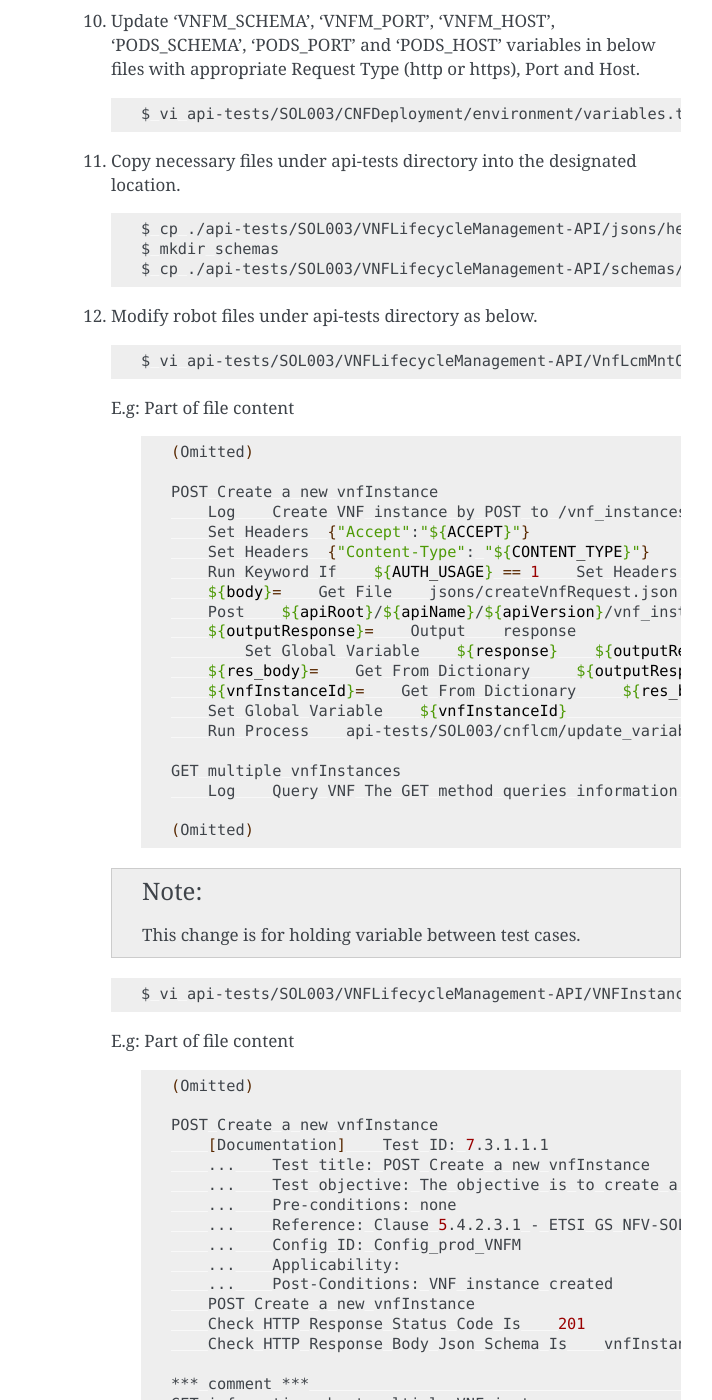
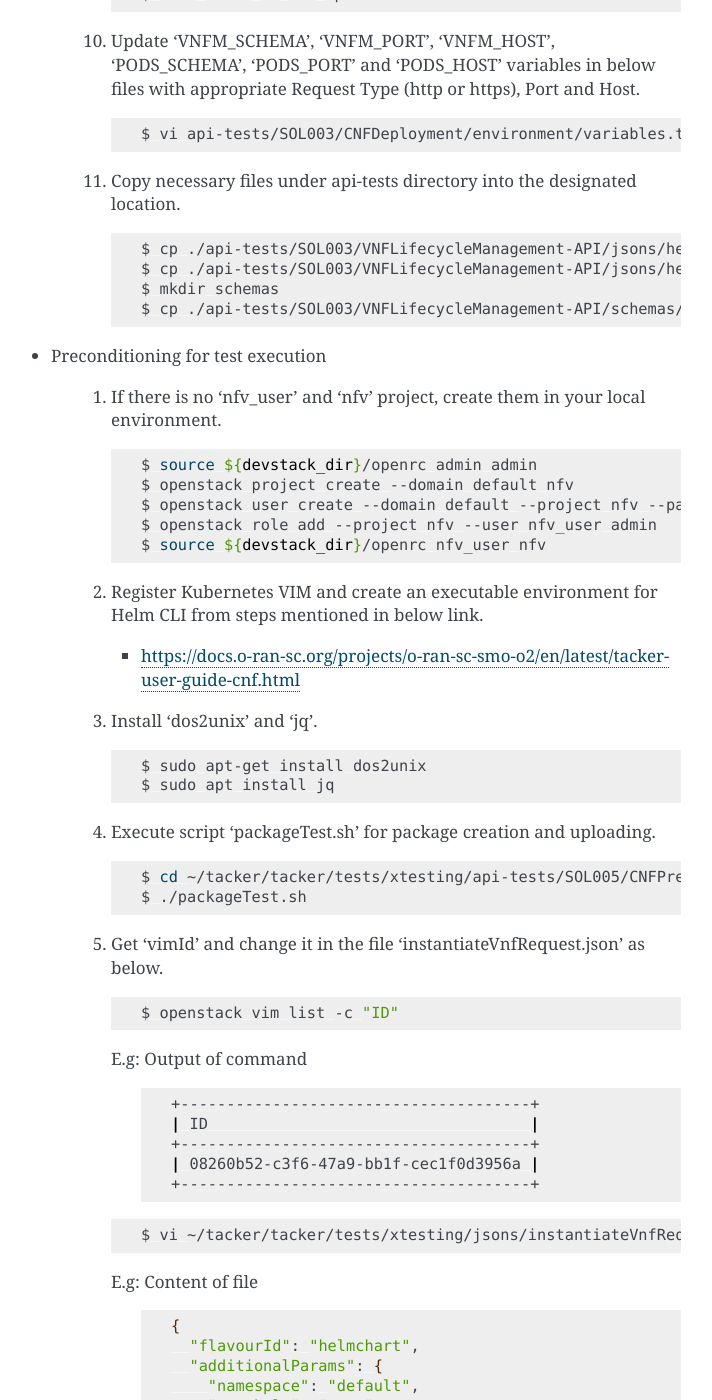
Before and after one commit to o-ran-sc/smo-o2, a Sphinx documentation site: the page built from docs/developer-guide.rst, in a window 1280 px wide and 1400 px high, scrolled down 1843 px. Shown: the whole window, without its empty margins (399-1111 px from the left). Built offline with Sphinx 7.4.7, drawn with Linux system fonts in a browser that asks for light colours; some of the changed text lies outside the part shown.

Commit message:
Add Heal VNFC conformance test in Xtesting
This patch adds a new conformance test for healing VNFC based on
ETSI NFV-TST 010 specification with Xtesting.

Issue-ID: SMO-119
Change-Id: Ie30b396256c40489f179efe9ebf471f08657362d
Signed-off-by: Koichi Edagawa <edagawa.kc@nec.com>

```diff
--- a/docs/developer-guide.rst
+++ b/docs/developer-guide.rst
@@ -81,6 +81,7 @@
 
       .. code:: bash
 
+         $ cp -r /tmp/o2/tacker/tacker/tests/xtesting/api-tests/SOL002/cnflcm ./api-tests/SOL002
          $ cp -r /tmp/o2/tacker/tacker/tests/xtesting/api-tests/SOL003/CNFDeployment ./api-tests/SOL003
          $ cp -r /tmp/o2/tacker/tacker/tests/xtesting/api-tests/SOL003/cnflcm ./api-tests/SOL003
          $ cp -r /tmp/o2/tacker/tacker/tests/xtesting/api-tests/SOL005/CNFPrecondition ./api-tests/SOL005
@@ -114,76 +115,9 @@
       .. code:: bash
 
          $ cp ./api-tests/SOL003/VNFLifecycleManagement-API/jsons/healVnfRequest.json ./jsons
+         $ cp ./api-tests/SOL003/VNFLifecycleManagement-API/jsons/healVnfRequest.json ./jsons/healVnfcRequest.json
          $ mkdir schemas
          $ cp ./api-tests/SOL003/VNFLifecycleManagement-API/schemas/vnfInstance.schema.json ./schemas
-
-   12. Modify robot files under api-tests directory as below.
-
-      .. code:: bash
-
-         $ vi api-tests/SOL003/VNFLifecycleManagement-API/VnfLcmMntOperationKeywords.robot
-
-      E.g: Part of file content
-
-         .. code:: bash
-
-            (Omitted)
-
-            POST Create a new vnfInstance
-                Log    Create VNF instance by POST to /vnf_instances
-                Set Headers  {"Accept":"${ACCEPT}"}
-                Set Headers  {"Content-Type": "${CONTENT_TYPE}"}
-                Run Keyword If    ${AUTH_USAGE} == 1    Set Headers    {"${AUTHORIZATION_HEADER}":"${AUTHORIZATION_TOKEN}"}
-                ${body}=    Get File    jsons/createVnfRequest.json
-                Post    ${apiRoot}/${apiName}/${apiVersion}/vnf_instances    ${body}
-                ${outputResponse}=    Output    response
-                    Set Global Variable    ${response}    ${outputResponse}
-                ${res_body}=    Get From Dictionary     ${outputResponse}    body                       # Add this line
-                ${vnfInstanceId}=    Get From Dictionary     ${res_body}    id                          # Add this line
-                Set Global Variable    ${vnfInstanceId}                                                 # Add this line
-                Run Process    api-tests/SOL003/cnflcm/update_variable.sh  ${vnfInstanceId}  shell=yes  # Add this line
-
-            GET multiple vnfInstances
-                Log    Query VNF The GET method queries information about multiple VNF instances.
-
-            (Omitted)
-
-      .. note::
-
-         This change is for holding variable between test cases.
-
-      .. code:: bash
-
-         $ vi api-tests/SOL003/VNFLifecycleManagement-API/VNFInstances.robot
-
-      E.g: Part of file content
-
-         .. code:: bash
-
-            (Omitted)
-
-            POST Create a new vnfInstance
-                [Documentation]    Test ID: 7.3.1.1.1
-                ...    Test title: POST Create a new vnfInstance
-                ...    Test objective: The objective is to create a new VNF instance resource
-                ...    Pre-conditions: none
-                ...    Reference: Clause 5.4.2.3.1 - ETSI GS NFV-SOL 003 [1] v2.6.1
-                ...    Config ID: Config_prod_VNFM
-                ...    Applicability:
-                ...    Post-Conditions: VNF instance created
-                POST Create a new vnfInstance
-                Check HTTP Response Status Code Is    201
-                Check HTTP Response Body Json Schema Is    vnfInstance
-
-            *** comment ***                                           # Add this line
-            GET information about multiple VNF instances
-                [Documentation]    Test ID: 7.3.1.1.2
-
-            (Omitted)
-
-      .. note::
-
-         This change is for avoiding running unnecessary test cases.
 
 * Preconditioning for test execution
 
@@ -213,7 +147,7 @@
       .. code:: bash
 
          $ cd ~/tacker/tacker/tests/xtesting/api-tests/SOL005/CNFPrecondition
-         $ ./packageTest.sh ../../SOL003/VNFLifecycleManagement-API/environment/configuration.txt
+         $ ./packageTest.sh
 
    5. Get 'vimId' and change it in the file 'instantiateVnfRequest.json' as below.
 
@@ -279,23 +213,15 @@
 
 * Testing steps
 
-   1. Verify Vnflcm Create and Instantiate.
+   1. Verify Vnflcm Create, Instantiate and Heal.
 
       .. code:: bash
 
          $ cd ~/tacker/tacker/tests/xtesting/
          $ . xtesting-py3/bin/activate
-         $ sudo xtesting-py3/bin/run_tests -t cnf-instantiate
+         $ sudo xtesting-py3/bin/run_tests -t cnf-lcm-validation
 
-   2. Verify Heal
-
-      .. code:: bash
-
-         $ cd ~/tacker/tacker/tests/xtesting/
-         $ . xtesting-py3/bin/activate
-         $ sudo xtesting-py3/bin/run_tests -t cnf-heal-validation
-
-   3. Verify getting all pods and getting specific pod.
+   2. Verify getting all pods and getting specific pod.
 
       .. code:: bash
 
@@ -330,7 +256,7 @@
             |   cnf-deployments-validation  |       smo       |      00:01       |      PASS      |
             +-------------------------------+-----------------+------------------+----------------+
 
-   4. For Re-testing, user must delete all the VNF instances and packages created in the above test. An example of steps is below.
+   3. For Re-testing, user must delete all the VNF instances and packages created in the above test. An example of steps is below.
 
       .. code:: bash
 
```
Also changed, not shown: 3 other files.
